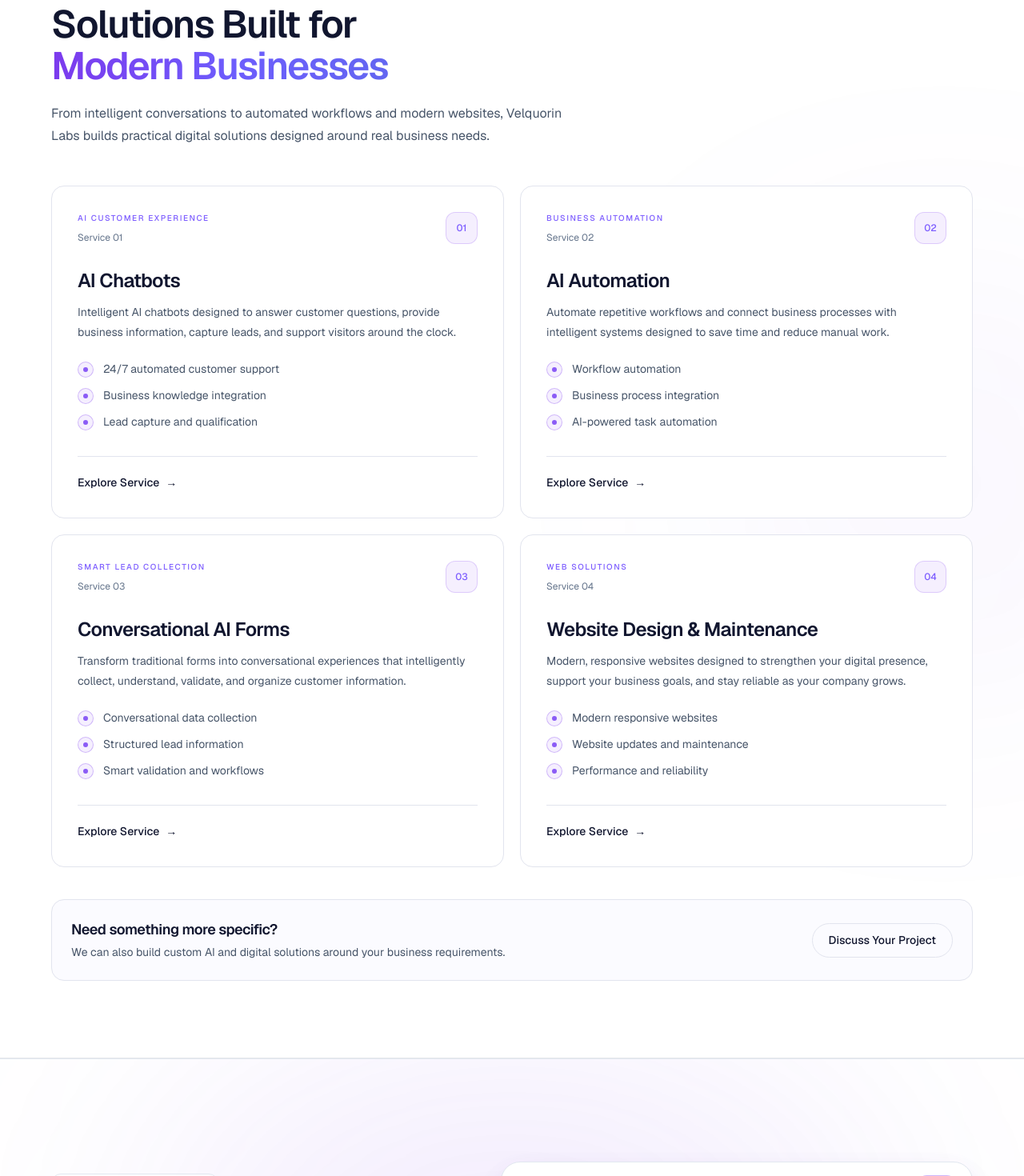
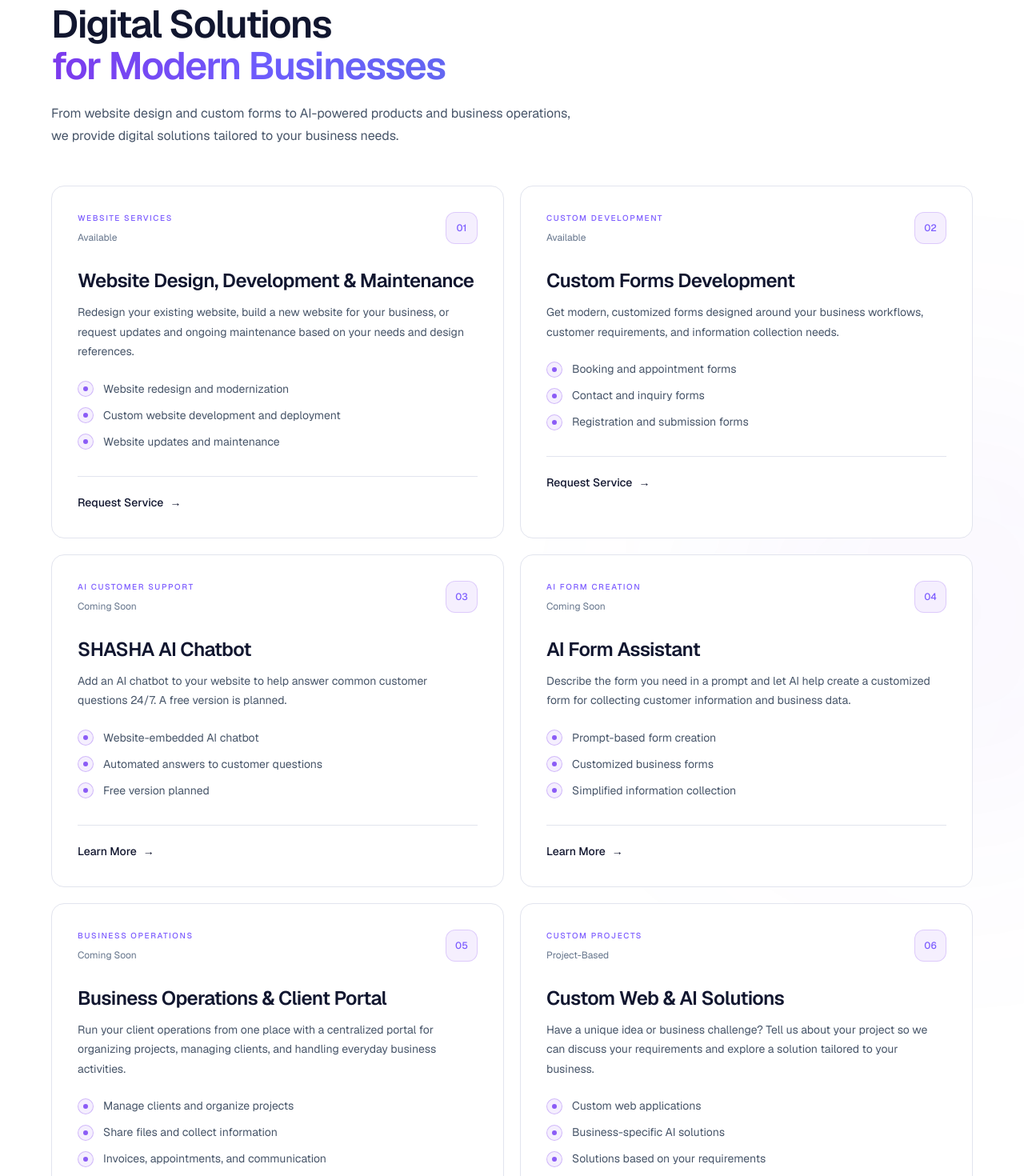
Before and after one commit to CHanz11/Velquorin-Labs-Website, a Next.js app: page / in a window 1280 px wide. Shown: the part 1720-3190 px from the top of the page at 80% size. Built offline with nearby package versions, Linux system fonts and the light colour scheme.

Commit message:
Updated homepage content

```diff
--- a/src/components/home/ConnectedExperienceSection.tsx
+++ b/src/components/home/ConnectedExperienceSection.tsx
@@ -1,30 +1,32 @@
+
 const connectedServices = [
   {
     number: "01",
-    title: "Website",
-    description: "Your digital presence",
+    title: "Web Solutions",
+    description: "Design, development & maintenance",
   },
   {
     number: "02",
-    title: "AI Chatbot",
-    description: "Customer conversations",
+    title: "Custom Forms",
+    description: "Booking, contact & submissions",
   },
   {
     number: "03",
-    title: "Conversational Forms",
-    description: "Smart lead collection",
+    title: "SHASHA AI",
+    description: "24/7 website customer support",
   },
   {
     number: "04",
-    title: "AI Automation",
-    description: "Connected workflows",
+    title: "AI Form Assistant",
+    description: "Prompt-based form creation",
   },
   {
     number: "05",
-    title: "Business Tools",
-    description: "Integrated operations",
+    title: "Client Operations",
+    description: "Projects, files & client management",
   },
 ];
+
 
 export default function ConnectedExperienceSection() {
   return (
@@ -53,8 +55,9 @@
           </h2>
 
           <p className="connected-experience-description">
-            Velquorin Labs can connect your website, AI, customer interactions,
-            and business workflows into a more unified digital experience.
+            From websites and custom forms to AI-powered products and client
+            operations, Velquorin Labs helps businesses build a more connected
+            digital experience.
           </p>
         </div>
 
@@ -107,31 +110,33 @@
 
           {/* Workflow */}
           <div className="connected-experience-workflow-wrapper">
+
             <div className="connected-experience-workflow">
               <span className="connected-experience-workflow-dot" />
 
               <span>Website</span>
               <span className="connected-experience-workflow-arrow">→</span>
 
-              <span>Conversation</span>
+              <span>Forms</span>
               <span className="connected-experience-workflow-arrow">→</span>
 
-              <span>Lead</span>
+              <span>Customer</span>
               <span className="connected-experience-workflow-arrow">→</span>
 
-              <span>Automation</span>
+              <span>AI Support</span>
               <span className="connected-experience-workflow-arrow">→</span>
 
-              <span>Business</span>
+              <span>Operations</span>
             </div>
+
           </div>
         </div>
 
         {/* Supporting statement */}
         <div className="connected-experience-support">
           <p>
-            Start with the solution your business needs today and expand into
-            additional connected services as your requirements grow.
+            Start with the service you need today and expand into additional
+  digital solutions as your business grows.
           </p>
         </div>
       </div>
--- a/src/components/home/FinalCtaSection.tsx
+++ b/src/components/home/FinalCtaSection.tsx
@@ -1,3 +1,4 @@
+
 import Link from "next/link";
 
 export default function FinalCtaSection() {
@@ -28,18 +29,20 @@
 
           <div className="final-cta-content">
             <p className="final-cta-eyebrow">
-              Let&apos;s Build Something Smarter
+              Let&apos;s Build Something for Your Business
             </p>
 
             <h2 className="final-cta-title">
-              Ready to Build Smarter
-              <span className="final-cta-gradient-text"> With AI?</span>
+              Have an Idea?
+              <span className="final-cta-gradient-text">
+                {" "}Let&apos;s Build It.
+              </span>
             </h2>
 
             <p className="final-cta-description">
-              Tell us what you&apos;re trying to improve, automate, or build.
-              Velquorin Labs can help turn your business needs into practical AI
-              and digital solutions.
+              Whether you need a new website, custom forms, help improving
+              your online presence, or a digital solution tailored to your
+              business, Velquorin Labs is ready to discuss your project.
             </p>
 
             <div className="final-cta-actions">
@@ -47,7 +50,7 @@
                 href="/contact"
                 className="final-cta-button final-cta-button-primary"
               >
-                Start a Project
+                Discuss Your Project
               </Link>
 
               <Link
@@ -59,8 +62,7 @@
             </div>
 
             <p className="final-cta-supporting-text">
-              Practical solutions • Built around your business • Designed to
-              grow
+              Websites • Custom Forms • AI Solutions • Business Operations
             </p>
           </div>
         </div>
--- a/src/components/home/ProcessSection.tsx
+++ b/src/components/home/ProcessSection.tsx
@@ -1,33 +1,35 @@
+
 const processSteps = [
   {
     number: "01",
     title: "Understand",
     description:
-      "We learn about your business, challenges, workflows, and goals before recommending the right solution.",
-    label: "Discovery",
+      "We discuss your business goals, project ideas, requirements, and references to understand what you need and recommend the right solution.",
+    label: "DISCOVERY",
   },
   {
     number: "02",
-    title: "Design",
+    title: "Plan",
     description:
-      "We plan the experience, workflow, integrations, and technology needed to turn the idea into a practical solution.",
-    label: "Strategy",
+      "We define the scope, features, design, timeline, and approach for your website, custom forms, or tailored digital solution.",
+    label: "PLANNING",
   },
   {
     number: "03",
     title: "Build",
     description:
-      "We develop, integrate, test, and refine your solution using modern technologies built around your business.",
-    label: "Development",
+      "We develop your solution, review the details with you, and make the agreed adjustments before delivery.",
+    label: "DEVELOPMENT",
   },
   {
     number: "04",
-    title: "Improve",
+    title: "Deliver & Support",
     description:
-      "After launch, we maintain, optimize, and improve the solution as your business and requirements grow.",
-    label: "Optimization",
+      "We launch or hand over your completed project and provide ongoing website maintenance or further improvements as agreed.",
+    label: "DELIVERY",
   },
 ];
+
 
 export default function ProcessSection() {
   return (
@@ -51,9 +53,10 @@
           </h2>
 
           <p className="process-description">
-            A clear, collaborative approach to turn your business needs into
-            practical AI and digital solutions.
+            A straightforward, collaborative process to turn your business
+            requirements into practical digital solutions.
           </p>
+
         </div>
 
         {/* Process steps */}
--- a/src/components/home/ServicesSection.tsx
+++ b/src/components/home/ServicesSection.tsx
@@ -1,55 +1,89 @@
+
 const services = [
   {
     number: "01",
-    label: "AI CUSTOMER EXPERIENCE",
-    title: "AI Chatbots",
+    label: "WEBSITE SERVICES",
+    title: "Website Design, Development & Maintenance",
     description:
-      "Intelligent AI chatbots designed to answer customer questions, provide business information, capture leads, and support visitors around the clock.",
+      "Redesign your existing website, build a new website for your business, or request updates and ongoing maintenance based on your needs and design references.",
     features: [
-      "24/7 automated customer support",
-      "Business knowledge integration",
-      "Lead capture and qualification",
+      "Website redesign and modernization",
+      "Custom website development and deployment",
+      "Website updates and maintenance",
     ],
-    href: "/services/ai-chatbots",
+    href: "/contact",
+    status: "Available",
   },
   {
     number: "02",
-    label: "BUSINESS AUTOMATION",
-    title: "AI Automation",
+    label: "CUSTOM DEVELOPMENT",
+    title: "Custom Forms Development",
     description:
-      "Automate repetitive workflows and connect business processes with intelligent systems designed to save time and reduce manual work.",
+      "Get modern, customized forms designed around your business workflows, customer requirements, and information collection needs.",
     features: [
-      "Workflow automation",
-      "Business process integration",
-      "AI-powered task automation",
+      "Booking and appointment forms",
+      "Contact and inquiry forms",
+      "Registration and submission forms",
     ],
-    href: "/services/ai-automation",
+    href: "/contact",
+    status: "Available",
   },
   {
     number: "03",
-    label: "SMART LEAD COLLECTION",
-    title: "Conversational AI Forms",
+    label: "AI CUSTOMER SUPPORT",
+    title: "SHASHA AI Chatbot",
     description:
-      "Transform traditional forms into conversational experiences that intelligently collect, understand, validate, and organize customer information.",
+      "Add an AI chatbot to your website to help answer common customer questions 24/7. A free version is planned.",
     features: [
-      "Conversational data collection",
-      "Structured lead information",
-      "Smart validation and workflows",
+      "Website-embedded AI chatbot",
+      "Automated answers to customer questions",
+      "Free version planned",
     ],
-    href: "/services/conversational-ai-forms",
+    href: "/contact",
+    status: "Coming Soon",
   },
   {
     number: "04",
-    label: "WEB SOLUTIONS",
-    title: "Website Design & Maintenance",
+    label: "AI FORM CREATION",
+    title: "AI Form Assistant",
     description:
-      "Modern, responsive websites designed to strengthen your digital presence, support your business goals, and stay reliable as your company grows.",
+      "Describe the form you need in a prompt and let AI help create a customized form for collecting customer information and business data.",
     features: [
-      "Modern responsive websites",
-      "Website updates and maintenance",
-      "Performance and reliability",
+      "Prompt-based form creation",
+      "Customized business forms",
+      "Simplified information collection",
     ],
-    href: "/services/website-design-maintenance",
+    href: "/contact",
+    status: "Coming Soon",
+  },
+  {
+    number: "05",
+    label: "BUSINESS OPERATIONS",
+    title: "Business Operations & Client Portal",
+    description:
+      "Run your client operations from one place with a centralized portal for organizing projects, managing clients, and handling everyday business activities.",
+    features: [
+      "Manage clients and organize projects",
+      "Share files and collect information",
+      "Invoices, appointments, and communication",
+    ],
+    href: "/contact",
+    status: "Coming Soon",
+    poweredBy: "Powered by Velquorin Labs · Built on SuiteDash",
+  },
+  {
+    number: "06",
+    label: "CUSTOM PROJECTS",
+    title: "Custom Web & AI Solutions",
+    description:
+      "Have a unique idea or business challenge? Tell us about your project so we can discuss your requirements and explore a solution tailored to your business.",
+    features: [
+      "Custom web applications",
+      "Business-specific AI solutions",
+      "Solutions based on your requirements",
+    ],
+    href: "/contact",
+    status: "Project-Based",
   },
 ];
 
@@ -70,17 +104,16 @@
           </p>
 
           <h2 className="home-services-title">
-            Solutions Built for
+            Digital Solutions
             <br />
             <span className="home-services-title-gradient">
-              Modern Businesses
+              for Modern Businesses
             </span>
           </h2>
-
           <p className="home-services-description">
-            From intelligent conversations to automated workflows and modern
-            websites, Velquorin Labs builds practical digital solutions
-            designed around real business needs.
+            From website design and custom forms to AI-powered products and
+            business operations, we provide digital solutions tailored to
+            your business needs.
           </p>
         </div>
 
@@ -104,9 +137,8 @@
                     <p className="home-service-label">
                       {service.label}
                     </p>
-
                     <span className="home-service-number-label">
-                      Service {service.number}
+                      {service.status}
                     </span>
                   </div>
 
@@ -141,12 +173,17 @@
                 </div>
 
                 {/* Link */}
+
                 <div className="home-service-link-wrapper">
                   <a
                     href={service.href}
                     className="home-service-link"
                   >
-                    Explore Service
+                    {service.status === "Coming Soon"
+                      ? "Learn More"
+                      : service.status === "Project-Based"
+                        ? "Discuss Your Project"
+                        : "Request Service"}
 
                     <span
                       aria-hidden="true"
@@ -156,6 +193,7 @@
                     </span>
                   </a>
                 </div>
+
               </div>
             </article>
           ))}
@@ -168,10 +206,12 @@
               Need something more specific?
             </h3>
 
+
             <p className="home-services-cta-description">
-              We can also build custom AI and digital solutions around your
-              business requirements.
+              Have a specific business need or project idea? Let&apos;s discuss
+              your requirements and find the right solution for you.
             </p>
+
           </div>
 
           <a
--- a/src/components/home/WhyVelquorinSection.tsx
+++ b/src/components/home/WhyVelquorinSection.tsx
@@ -1,29 +1,31 @@
+
 const reasons = [
   {
     number: "01",
-    title: "Business-Focused Solutions",
+    title: "Solutions for Real Business Needs",
     description:
-      "We design solutions around real business problems, workflows, and goals instead of adding technology without a clear purpose.",
+      "Whether you need a new website, a custom form, or a better way to manage client operations, we focus on solutions that address your actual business needs.",
   },
   {
     number: "02",
-    title: "Customizable Solutions",
+    title: "Tailored to Your Requirements",
     description:
-      "Every business works differently. Our solutions can be adapted around your processes, requirements, and customer experience.",
+      "We work around your goals, design references, workflows, and preferences to create websites and digital tools that fit the way your business operates.",
   },
   {
     number: "03",
-    title: "Designed to Integrate",
+    title: "Web and AI in One Place",
     description:
-      "Our solutions are built to work with your existing systems, tools, and digital processes wherever practical.",
+      "From website development and custom forms to AI-powered products and business operations tools, we bring practical digital services together under one roof.",
   },
   {
     number: "04",
-    title: "Built to Grow",
+    title: "Support Beyond Launch",
     description:
-      "We create solutions with future improvements in mind, making it easier to expand capabilities as your business evolves.",
+      "We can help you maintain and improve your website, make requested changes, and explore new digital solutions as your business needs evolve.",
   },
 ];
+
 
 export default function WhyVelquorinSection() {
   return (
@@ -50,11 +52,11 @@
               Your Business
             </span>
           </h2>
-
-          <p className="why-velquorin-description">
-            We focus on practical, flexible solutions designed around your
-            business instead of forcing your business around the technology.
-          </p>
+            <p className="why-velquorin-description">
+              From building your online presence to simplifying customer
+              interactions and client operations, we help you find practical
+              digital solutions for your business.
+            </p>
         </div>
 
         {/* Reasons */}
```
